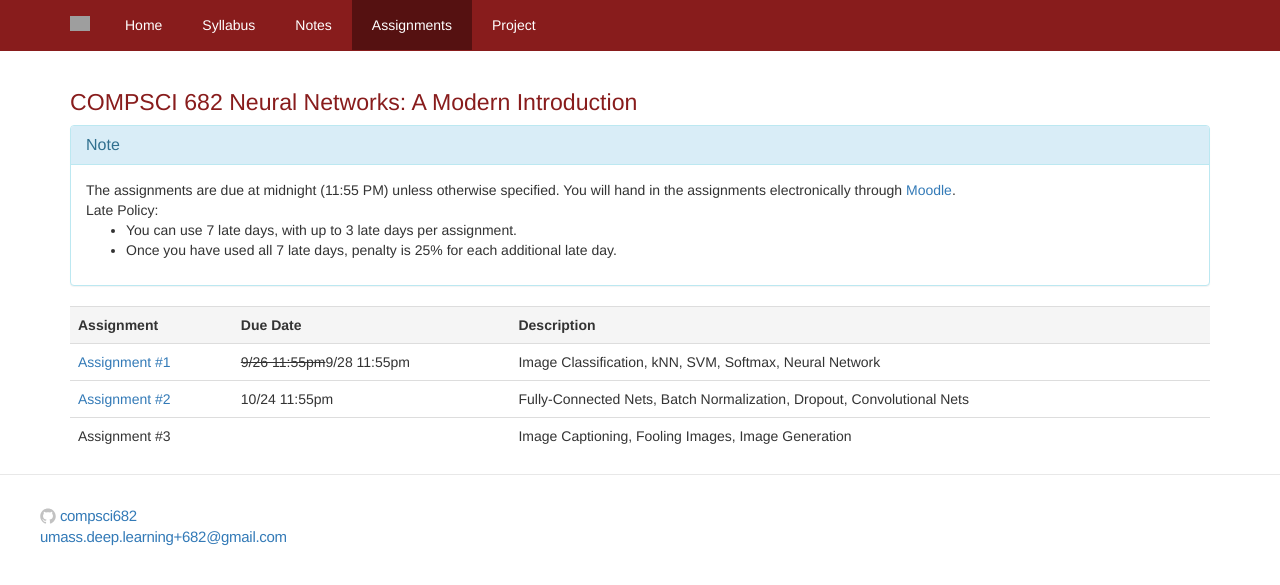
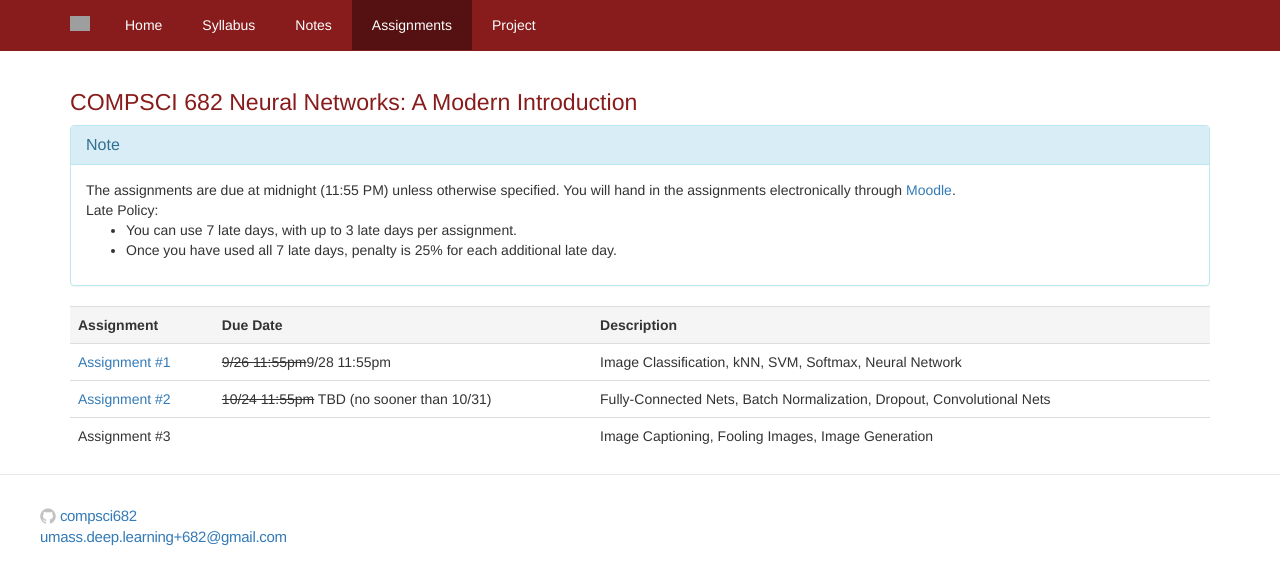
Before and after one commit to compsci682/compsci682.github.io, a Jekyll site: the page assignments.html, which Jekyll copies as it is, in a window 1280 px wide. Shown: the top 585 px of the page. Built offline with Jekyll 4.4.1, drawn with Linux system fonts in a browser that asks for light colours; grey boxes are pictures that could not be loaded.

Commit message:
hw2 tentative deadline change

```diff
--- a/assignments.html
+++ b/assignments.html
@@ -85,7 +85,7 @@
     		<th>Assignment</th><th>Due Date</th><th>Description</th>
 	</tr>
     <tr><td><a href='/assignments/assignments2016/assignment1/'>Assignment #1</a></td><td><del>9/26 11:55pm</del>9/28 11:55pm</td><td>Image Classification, kNN, SVM, Softmax, Neural Network</td></tr>
-    <tr><td><a href='/assignments/assignments2016/assignment2/'>Assignment #2</a></td><td>10/24 11:55pm</td><td>Fully-Connected Nets, Batch Normalization, Dropout, Convolutional Nets</td></tr>
+    <tr><td><a href='/assignments/assignments2016/assignment2/'>Assignment #2</a></td><td><del>10/24 11:55pm</del> TBD (no sooner than 10/31)</td><td>Fully-Connected Nets, Batch Normalization, Dropout, Convolutional Nets</td></tr>
     <tr><td>Assignment #3</td><td></td><td>Image Captioning, Fooling Images, Image Generation</td></tr>
 	</tbody></table>
     </div><!--/.container-->
--- a/index.html
+++ b/index.html
@@ -191,6 +191,7 @@
               <li><b>09/05</b> Assignment #1 <a href="assignments.html">posted</a>.</li>
               <li><b>09/20</b> Assignment #1 <a href="assignments.html">due date postponed</a>.</li>
               <li><b>10/03</b> Assignment #2 <a href="assignments.html">posted</a>.</li>
+              <li><b>10/17</b> Assignment #2 <a href="assignments.html">due date postponed</a>.</li>
                 <!--
               <li><b>10/05</b> Assignment #2 <a href="assignments.html">posted</a>.</li>
               <li><b>10/19</b> Assignment #2 <a href="assignments.html">due date postponed</a>.</li>
```
